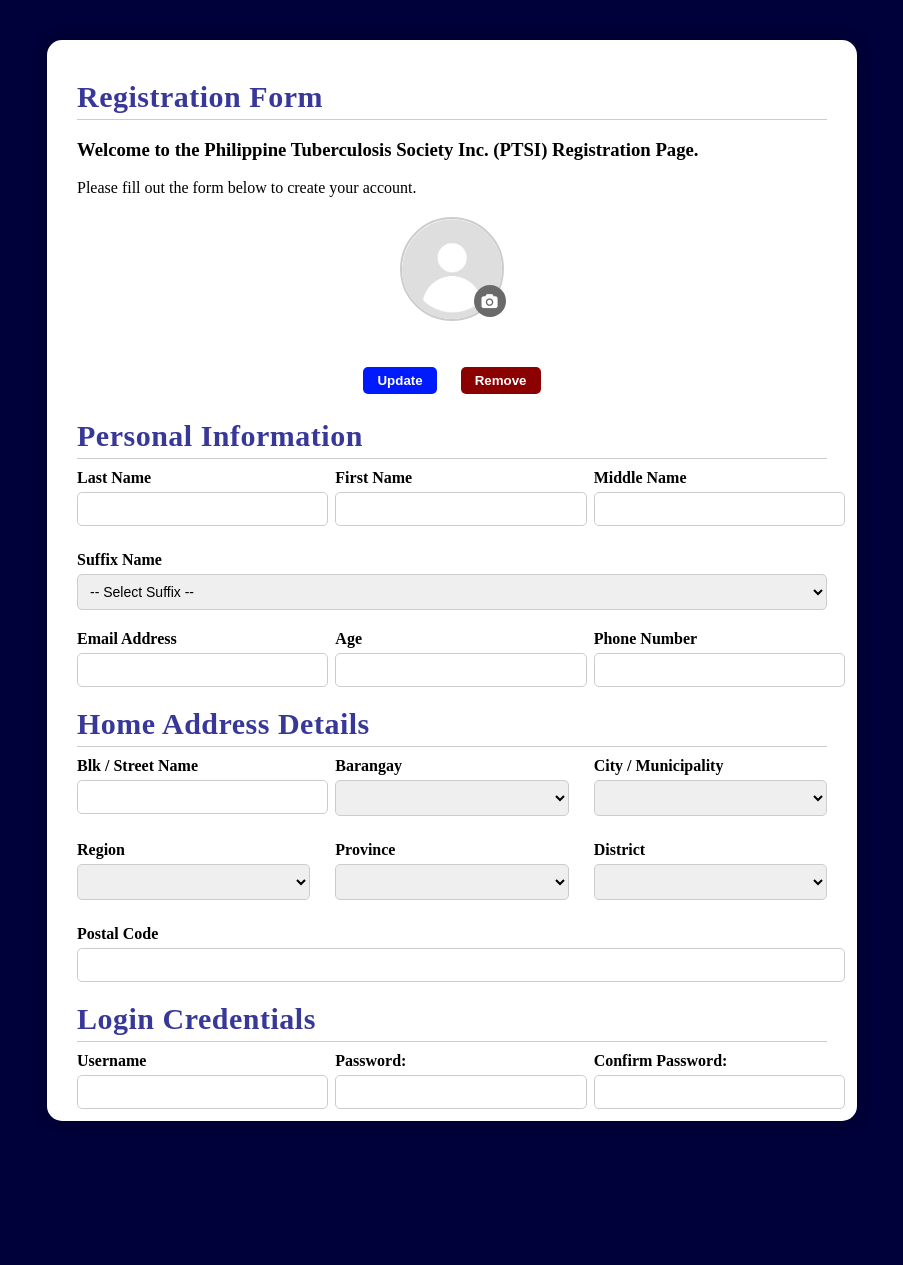
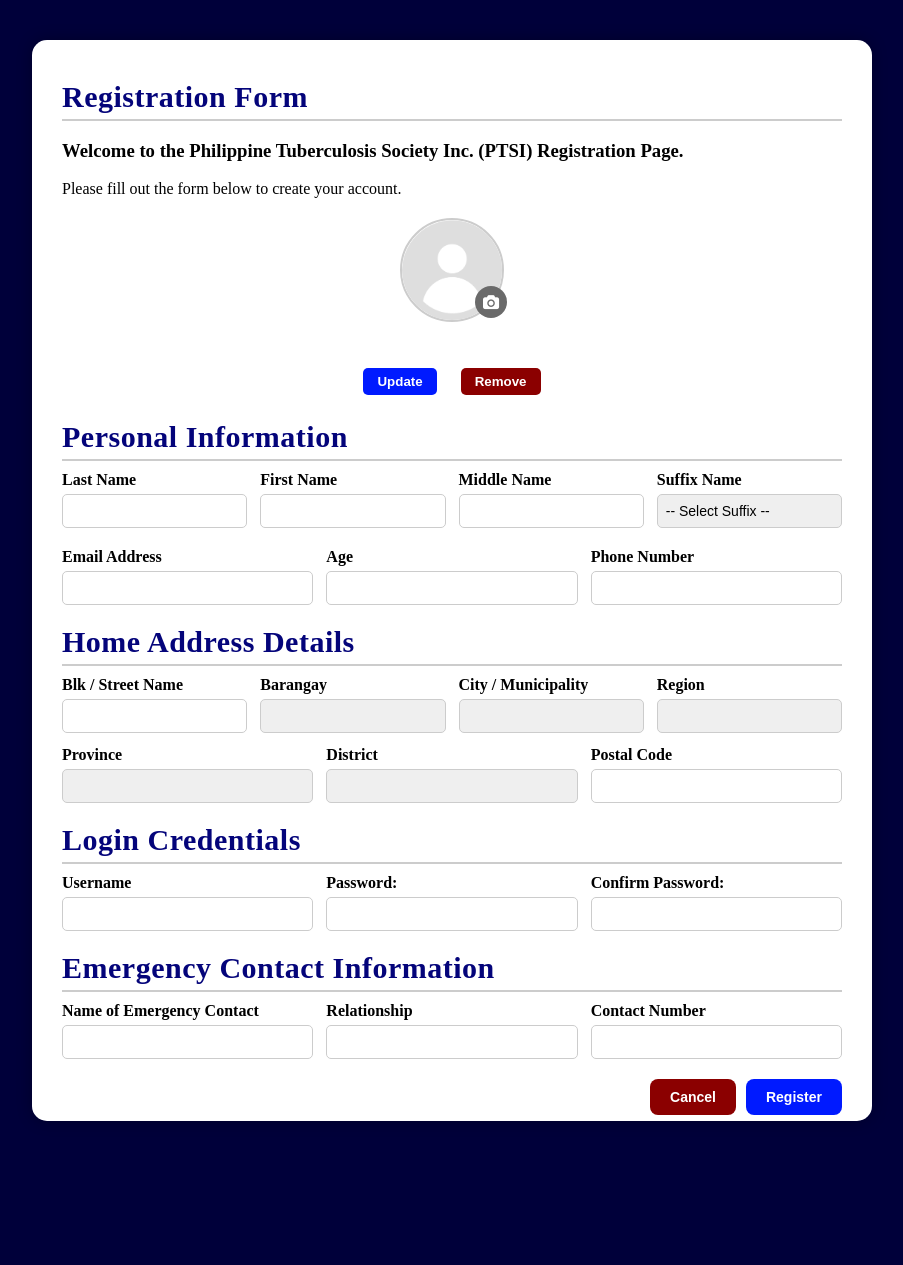
Before and after one commit to kristinejoybarrina/PTSI-Project, a PHP site: page /registration.html in a window 1280 px wide. Shown: the whole page, without its empty margins (188-1091 px from the left). Run offline with PHP 8.4, Linux system fonts and the light colour scheme; lists and menus that the app fills with data are empty; some web fonts are replaced.

Commit message:
Enhance registration form styles: adjust container width, input layout, headings

```diff
--- a/registration-style.css
+++ b/registration-style.css
@@ -15,7 +15,7 @@ body {
 /* Main container */
 .signup-container {
   background: white;
-  max-width: 750px;
+  max-width: 780px;
   margin: 40px auto;
   border-radius: 15px;
   padding: 20px 30px;
@@ -28,10 +28,10 @@ body {
 .signup-container h1 {
   font-size: 30px;
   font-weight: 700;
-  color: #383899;
+  color: #04047a;
   margin-top: 20px;
   margin-bottom: 10px;
-  border-bottom: 1px solid #ccc;
+  border-bottom: 2px solid #ccc;
   padding-bottom: 5px;
   letter-spacing: 0.5px;
 }
@@ -60,13 +60,15 @@ body {
 .form-row {
   display: flex;
   flex-wrap: wrap;
-  gap: 25px;
+  gap: 13px;
   margin-bottom: 20px;
+  align-items: flex-end;
 }
 
 .form-row > div {
-  flex: 1;
-  min-width: 180px;
+  flex: 1 1 250px;
+  min-width: 160px;
+  box-sizing: border-box;
 }
 
 label {
@@ -81,6 +83,14 @@ input, select {
   font-size: 14px;
   border: 1px solid #ccc;
   border-radius: 5px;
+  box-sizing: border-box;
+}
+
+/* Optionally, ensure select dropdowns are consistent in height with input fields */
+select {
+  -webkit-appearance: none;
+  -moz-appearance: none;
+  appearance: none;
 }
 
 /* Profile upload section */
```
